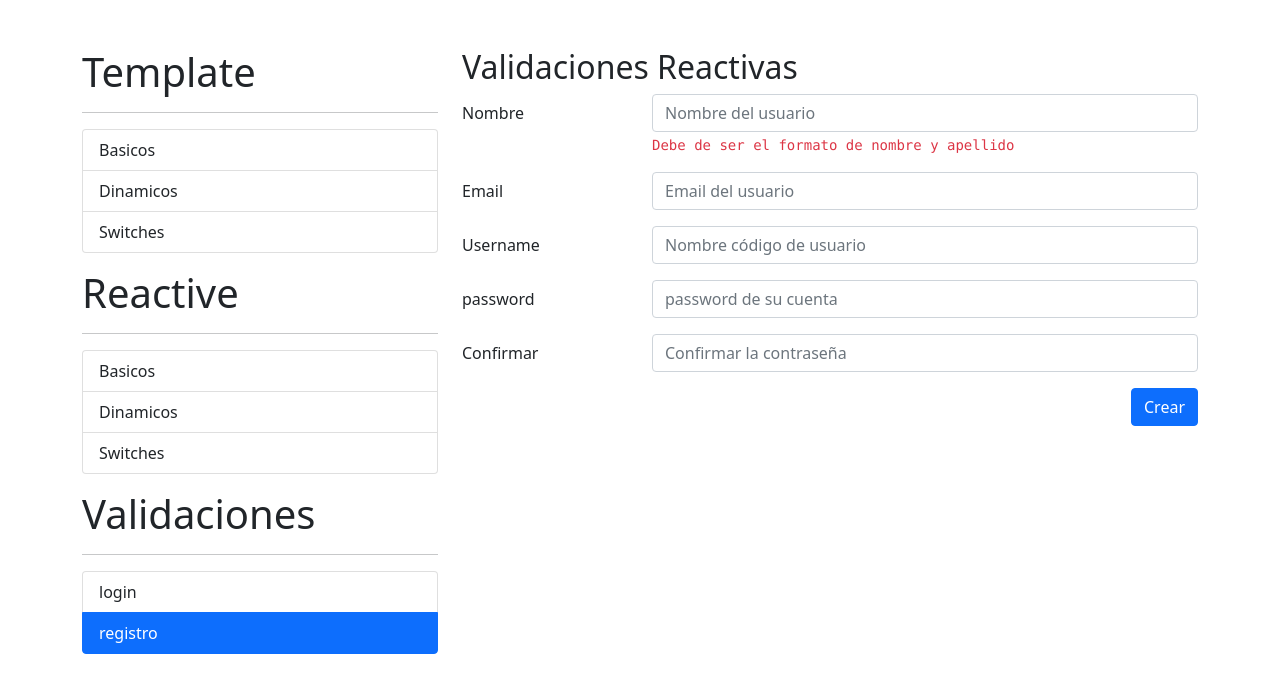
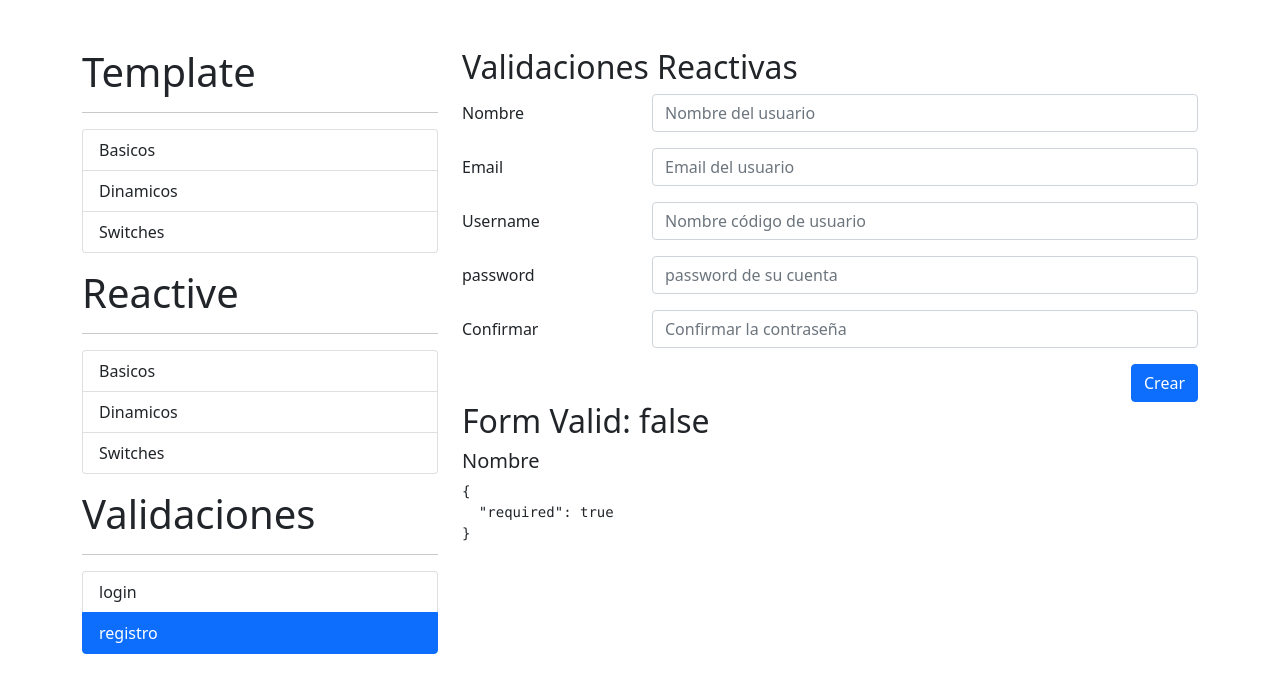
Before and after one commit to nefta99/06-formulariosApp, an Angular app: page /auth/registro in a window 1280 px wide. Shown: the top 692 px of the page. Built offline with nearby package versions, Linux system fonts and the light colour scheme.

Commit message:
video: 266

```diff
--- a/src/app/auth/auth.module.ts
+++ b/src/app/auth/auth.module.ts
@@ -1,9 +1,11 @@
 import { NgModule } from '@angular/core';
 import { CommonModule } from '@angular/common';
+import { ReactiveFormsModule } from '@angular/forms';
 
 import { AuthRoutingModule } from './auth-routing.module';
 import { RegistroComponent } from './pages/registro/registro.component';
 import { LoginComponent } from './pages/login/login.component';
+
 
 
 @NgModule({
@@ -13,7 +15,8 @@
   ],
   imports: [
     CommonModule,
-    AuthRoutingModule
+    AuthRoutingModule,
+    ReactiveFormsModule
   ]
 })
 export class AuthModule { }
--- a/src/app/auth/pages/registro/registro.component.html
+++ b/src/app/auth/pages/registro/registro.component.html
@@ -1,5 +1,6 @@
 <h2>Validaciones Reactivas</h2>
-<div class="row">
+<div class="row" [formGroup]="miFormulario"
+        (ngSubmit)="submitFormulario()">
     <div class="col">
         <form autocomplete="off">
             <!-- nombre -->
@@ -8,8 +9,10 @@
                 <div class="col-sm-9">
                     <input type="text"
                     class="form-control"
+                    formControlName="nombre"
                     placeholder="Nombre del usuario">
-                    <samp class="form-text text-danger">
+                    <samp class="form-text text-danger"
+                        *ngIf="campoNoValido('nombre')">
                         Debe de ser el formato de nombre y apellido
                     </samp>
                 </div>
@@ -57,7 +60,8 @@
             </div>
             <div class="row">
                 <div class="col">
-                    <button class="btn btn-primary float-end" >
+                    <button class="btn btn-primary float-end"
+                        type="submit">
                         Crear
                     </button>
                 </div>
@@ -65,3 +69,7 @@
         </form>
     </div>
 </div>
+
+<h2>Form Valid: {{miFormulario.valid}}</h2>
+<h5>Nombre</h5>
+<pre>{{miFormulario.controls.nombre.errors | json}}</pre>
--- a/src/app/auth/pages/registro/registro.component.ts
+++ b/src/app/auth/pages/registro/registro.component.ts
@@ -1,4 +1,5 @@
 import { Component, OnInit } from '@angular/core';
+import { FormBuilder, FormGroup,  Validators } from '@angular/forms';
 
 @Component({
   selector: 'app-registro',
@@ -8,9 +9,28 @@
 })
 export class RegistroComponent implements OnInit {
 
-  constructor() { }
+//TODO: Temperal
+  nombreApellidoPattern : string ='([a-zA-Z]+) ([a-zA-Z]+)';
+
+
+  miFormulario: FormGroup = this.fb.group({
+    nombre: ['',[Validators.required,Validators.pattern(this.nombreApellidoPattern)]]
+  })
+
+  constructor(private fb : FormBuilder) { }
 
   ngOnInit(): void {
   }
 
+  campoNoValido(campo: string){
+    return this.miFormulario.get(campo)?.invalid
+          && this.miFormulario.get(campo)?.touched;
+  }
+  submitFormulario(){
+
+    console.log(this.miFormulario.value);
+
+    this.miFormulario.markAllAsTouched();
+  }
+
 }
```
